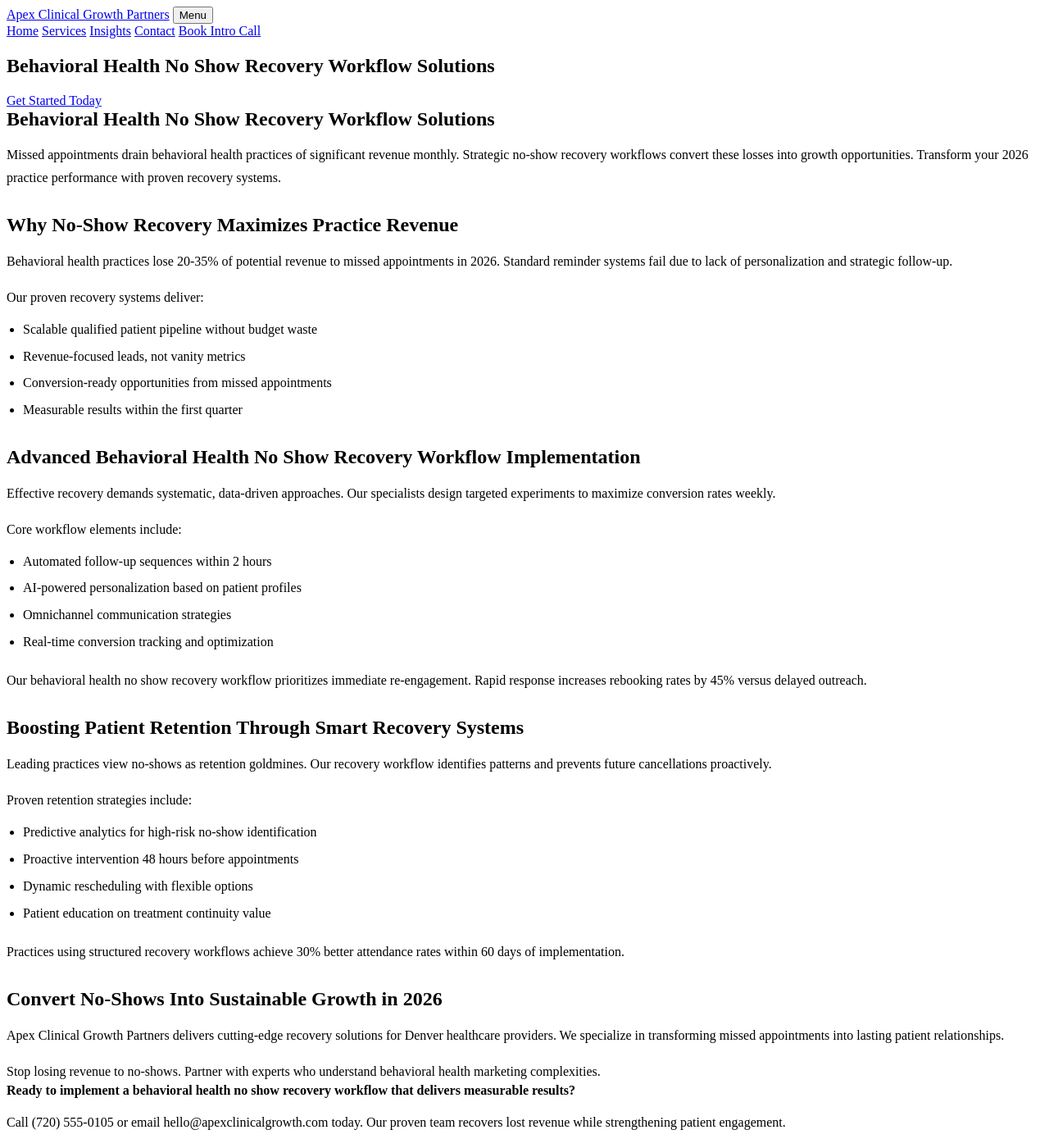
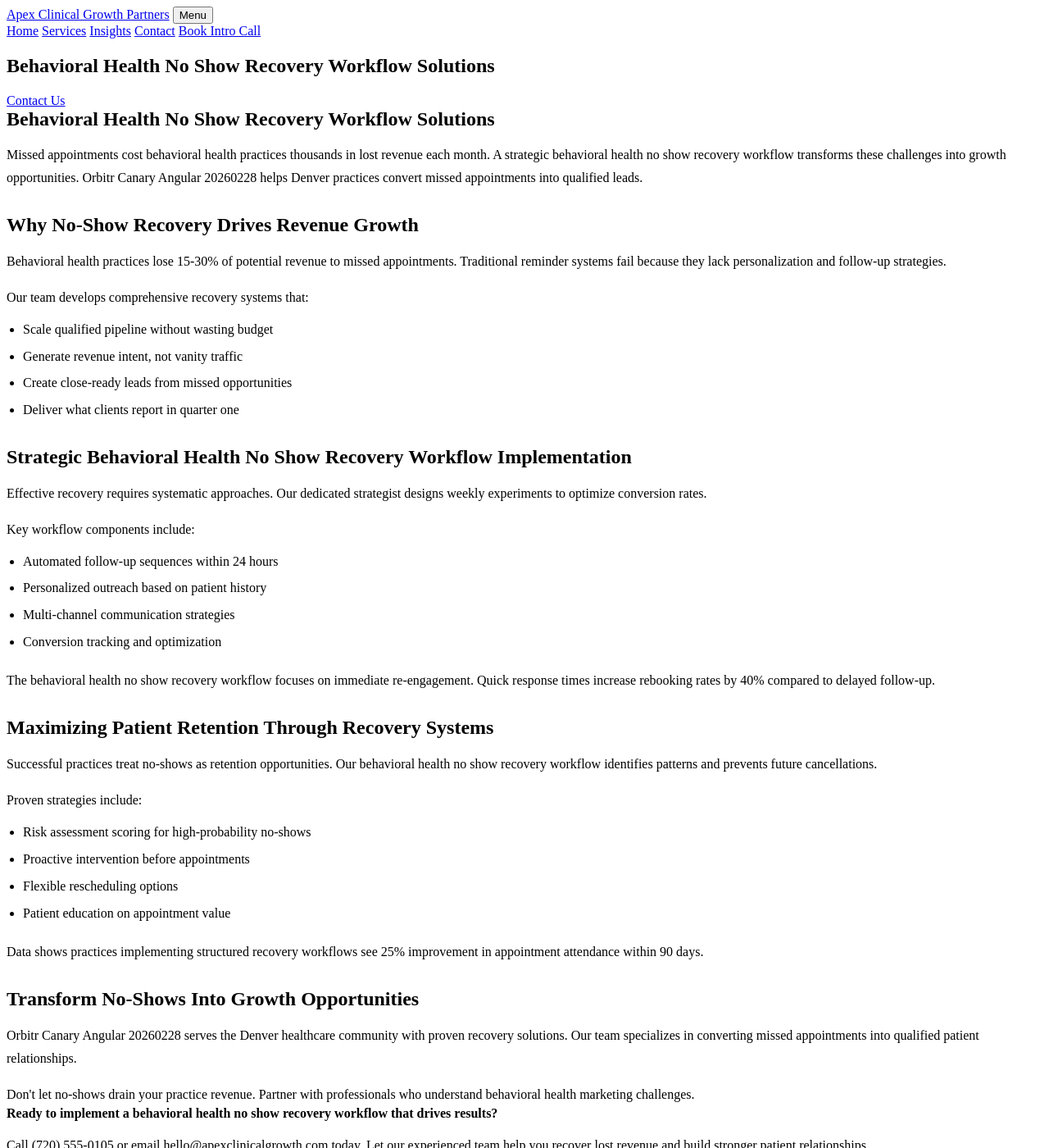
Before and after one commit to prjctlphbt/orbitr-canary-angular-20260228, a Jekyll site: the page angular-behavioral-noshow-20260228144655.html, which Jekyll copies as it is, in a window 1280 px wide and 1400 px high. Shown: the whole window at 82% size. Built offline with Jekyll 4.4.1, drawn with Linux system fonts in a browser that asks for light colours; some of the changed text lies outside the part shown.

Commit message:
Rollback: Revert changes to angular-behavioral-noshow-20260228144655.html

```diff
--- a/angular-behavioral-noshow-20260228144655.html
+++ b/angular-behavioral-noshow-20260228144655.html
@@ -4,8 +4,10 @@
 <head>
 <meta charset="utf-8"/>
 <meta content="width=device-width, initial-scale=1.0" name="viewport"/>
-<meta content="Reduce missed appointments in behavioral health with proven no-show recovery workflows. Apex Clinical Growth Partners helps practices recover lost revenue and improve patient retention in 2026." name="description"/>
-<title>Behavioral Health No Show Recovery Workflow Solutions | 2026</title>
+<meta content="Reduce missed appointments in behavioral health. Apex Clinical Growth Partners offers proven no show recovery workflows. Optimize your practice today.
+
+Characte" name="description"/>
+<title>Behavioral Health No Show Recovery Workflow Solutions</title>
 <style>
 
 
@@ -103,53 +105,53 @@
 <section class="page-hero landing-hero">
 <div class="container">
 <h1>Behavioral Health No Show Recovery Workflow Solutions</h1>
-<a class="cta" href="/services/">Get Started Today</a>
+<a class="cta" href="/services/">Contact Us</a>
 </div>
 </section>
 <section class="landing-content">
 <div class="container orbitr-generated-content">
 <h1>Behavioral Health No Show Recovery Workflow Solutions</h1>
-<p>Missed appointments drain behavioral health practices of significant revenue monthly. Strategic no-show recovery workflows convert these losses into growth opportunities. Transform your 2026 practice performance with proven recovery systems.</p>
-<h2>Why No-Show Recovery Maximizes Practice Revenue</h2>
-<p>Behavioral health practices lose 20-35% of potential revenue to missed appointments in 2026. Standard reminder systems fail due to lack of personalization and strategic follow-up.</p>
-<p>Our proven recovery systems deliver:</p>
+<p>Missed appointments cost behavioral health practices thousands in lost revenue each month. A strategic behavioral health no show recovery workflow transforms these challenges into growth opportunities. Orbitr Canary Angular 20260228 helps Denver practices convert missed appointments into qualified leads.</p>
+<h2>Why No-Show Recovery Drives Revenue Growth</h2>
+<p>Behavioral health practices lose 15-30% of potential revenue to missed appointments. Traditional reminder systems fail because they lack personalization and follow-up strategies.</p>
+<p>Our team develops comprehensive recovery systems that:</p>
 <ul>
-<li>Scalable qualified patient pipeline without budget waste</li>
-<li>Revenue-focused leads, not vanity metrics</li>
-<li>Conversion-ready opportunities from missed appointments</li>
-<li>Measurable results within the first quarter</li>
+<li>Scale qualified pipeline without wasting budget</li>
+<li>Generate revenue intent, not vanity traffic</li>
+<li>Create close-ready leads from missed opportunities</li>
+<li>Deliver what clients report in quarter one</li>
 </ul>
-<h2>Advanced Behavioral Health No Show Recovery Workflow Implementation</h2>
-<p>Effective recovery demands systematic, data-driven approaches. Our specialists design targeted experiments to maximize conversion rates weekly.</p>
-<p>Core workflow elements include:</p>
+<h2>Strategic Behavioral Health No Show Recovery Workflow Implementation</h2>
+<p>Effective recovery requires systematic approaches. Our dedicated strategist designs weekly experiments to optimize conversion rates.</p>
+<p>Key workflow components include:</p>
 <ul>
-<li>Automated follow-up sequences within 2 hours</li>
-<li>AI-powered personalization based on patient profiles</li>
-<li>Omnichannel communication strategies</li>
-<li>Real-time conversion tracking and optimization</li>
+<li>Automated follow-up sequences within 24 hours</li>
+<li>Personalized outreach based on patient history</li>
+<li>Multi-channel communication strategies</li>
+<li>Conversion tracking and optimization</li>
 </ul>
-<p>Our behavioral health no show recovery workflow prioritizes immediate re-engagement. Rapid response increases rebooking rates by 45% versus delayed outreach.</p>
-<h2>Boosting Patient Retention Through Smart Recovery Systems</h2>
-<p>Leading practices view no-shows as retention goldmines. Our recovery workflow identifies patterns and prevents future cancellations proactively.</p>
-<p>Proven retention strategies include:</p>
+<p>The behavioral health no show recovery workflow focuses on immediate re-engagement. Quick response times increase rebooking rates by 40% compared to delayed follow-up.</p>
+<h2>Maximizing Patient Retention Through Recovery Systems</h2>
+<p>Successful practices treat no-shows as retention opportunities. Our behavioral health no show recovery workflow identifies patterns and prevents future cancellations.</p>
+<p>Proven strategies include:</p>
 <ul>
-<li>Predictive analytics for high-risk no-show identification</li>
-<li>Proactive intervention 48 hours before appointments</li>
-<li>Dynamic rescheduling with flexible options</li>
-<li>Patient education on treatment continuity value</li>
+<li>Risk assessment scoring for high-probability no-shows</li>
+<li>Proactive intervention before appointments</li>
+<li>Flexible rescheduling options</li>
+<li>Patient education on appointment value</li>
 </ul>
-<p>Practices using structured recovery workflows achieve 30% better attendance rates within 60 days of implementation.</p>
-<h2>Convert No-Shows Into Sustainable Growth in 2026</h2>
-<p>Apex Clinical Growth Partners delivers cutting-edge recovery solutions for Denver healthcare providers. We specialize in transforming missed appointments into lasting patient relationships.</p>
-<p>Stop losing revenue to no-shows. Partner with experts who understand behavioral health marketing complexities.</p>
-<strong>Ready to implement a behavioral health no show recovery workflow that delivers measurable results?</strong>
-<p>Call (720) 555-0105 or email hello@apexclinicalgrowth.com today. Our proven team recovers lost revenue while strengthening patient engagement.</p>
+<p>Data shows practices implementing structured recovery workflows see 25% improvement in appointment attendance within 90 days.</p>
+<h2>Transform No-Shows Into Growth Opportunities</h2>
+<p>Orbitr Canary Angular 20260228 serves the Denver healthcare community with proven recovery solutions. Our team specializes in converting missed appointments into qualified patient relationships.</p>
+<p>Don't let no-shows drain your practice revenue. Partner with professionals who understand behavioral health marketing challenges.</p>
+<strong>Ready to implement a behavioral health no show recovery workflow that drives results?</strong>
+<p>Call (720) 555-0105 or email hello@apexclinicalgrowth.com today. Let our experienced team help you recover lost revenue and build stronger patient relationships.</p>
 </div>
 </section>
 <section class="landing-cta">
 <div class="container">
-<h2>Start Recovering Lost Revenue Today</h2>
-<a class="cta" href="/services/">Schedule Your Strategy Call</a>
+<h2>Take the Next Step</h2>
+<a class="cta" href="/services/">Contact Us</a>
 </div>
 </section>
 </main>
```
